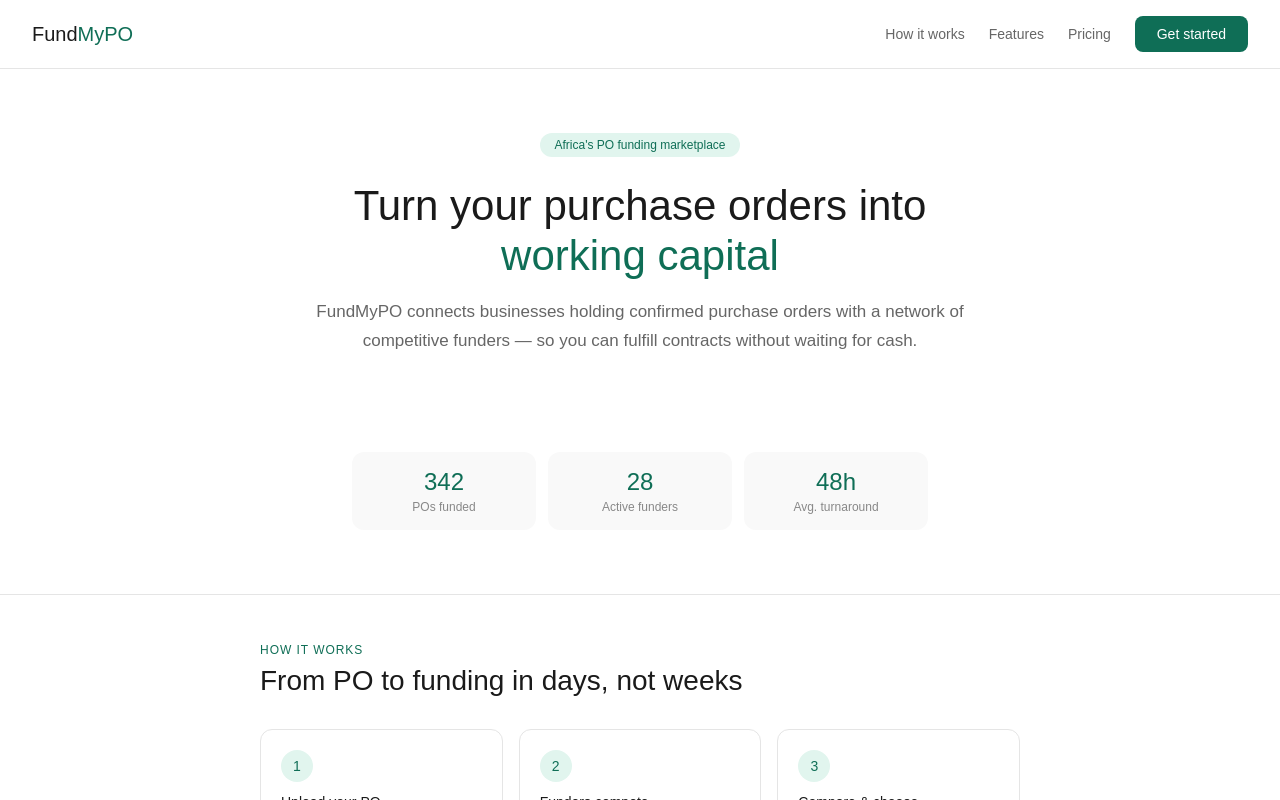
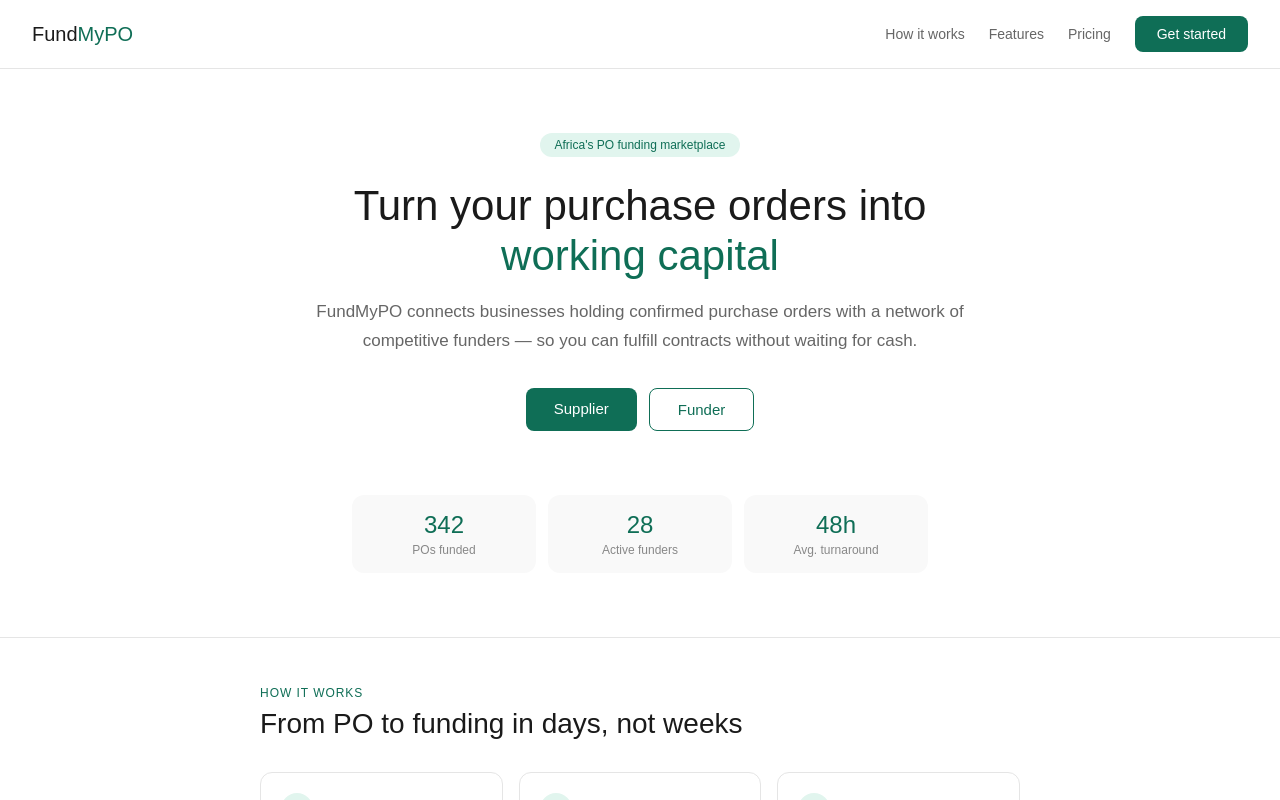
Before and after one commit to Thwalavs/FundmyPO, a Next.js app: page / in a window 1280 px wide. Shown: the top 800 px of the page. Built offline with nearby package versions, Linux system fonts and the light colour scheme.

Commit message:
Add Supplier and Funder buttons to landing page

```diff
--- a/app/page.tsx
+++ b/app/page.tsx
@@ -28,7 +28,12 @@
           FundMyPO connects businesses holding confirmed purchase orders with a network of competitive funders — so you can fulfill contracts without waiting for cash.
         </p>
         <div style={{display:'flex',gap:'12px',justifyContent:'center',flexWrap:'wrap'}}>
-
+          <a href="/register" style={{background:'#0F6E56',color:'#fff',padding:'12px 28px',borderRadius:'8px',fontSize:'15px',textDecoration:'none',fontWeight:'500'}}>
+            Supplier
+          </a>
+          <a href="/register?role=funder" style={{background:'transparent',color:'#0F6E56',border:'1.5px solid #0F6E56',padding:'12px 28px',borderRadius:'8px',fontSize:'15px',textDecoration:'none',fontWeight:'500'}}>
+            Funder
+          </a>
         </div>
       </section>
 
@@ -76,7 +81,7 @@
               ['📊','Offer comparison','Side-by-side comparison of rates, terms and fees.'],
               ['🌍','Pan-African reach','Starting in South Africa, expanding across the continent.'],
             ].map(([icon,title,desc])=>(
-              <div key={title} style={{background:'#fff',border:'1px solid #e5e5e5',borderRadius:'12px',padding:'1.25rem'}}>
+              <div key={title as string} style={{background:'#fff',border:'1px solid #e5e5e5',borderRadius:'12px',padding:'1.25rem'}}>
                 <div style={{fontSize:'20px',marginBottom:'.6rem'}}>{icon}</div>
                 <h3 style={{fontSize:'14px',fontWeight:'500',marginBottom:'.3rem'}}>{title}</h3>
                 <p style={{fontSize:'13px',color:'#666',lineHeight:'1.6'}}>{desc}</p>
```
